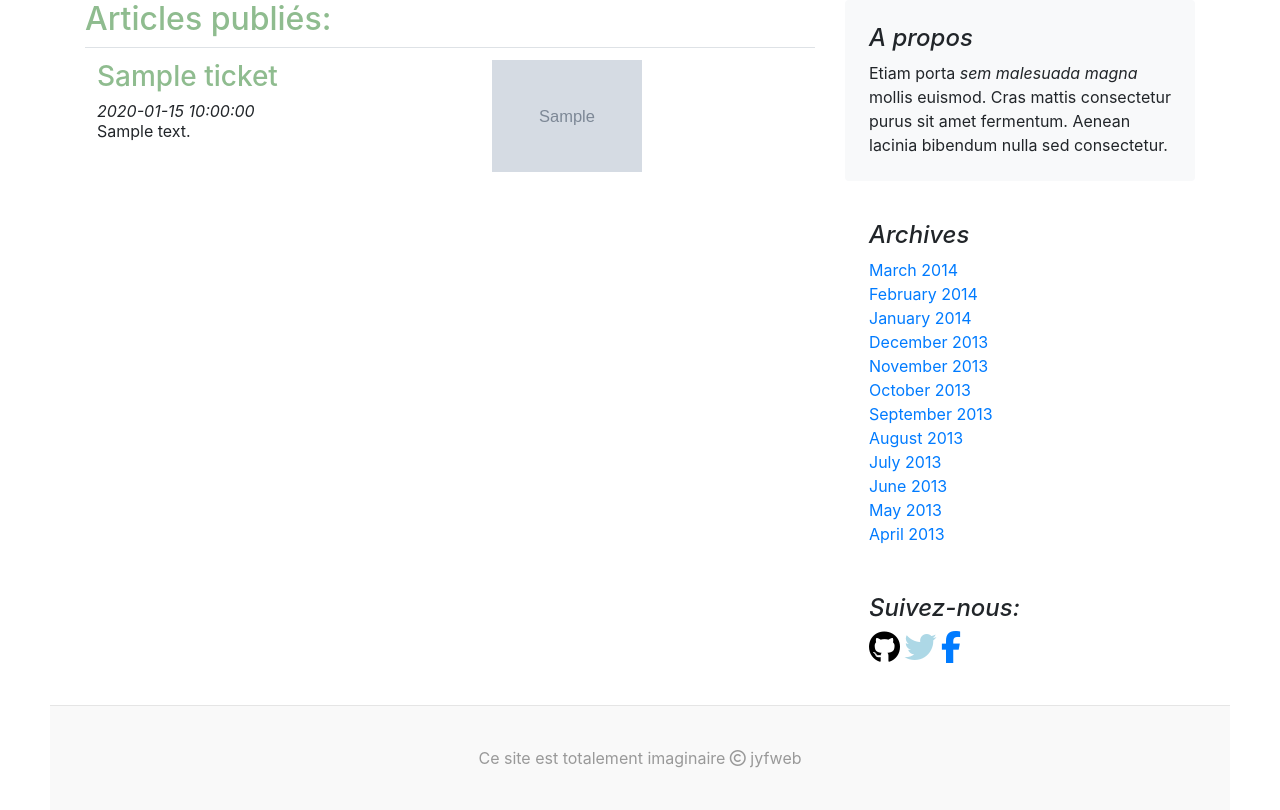
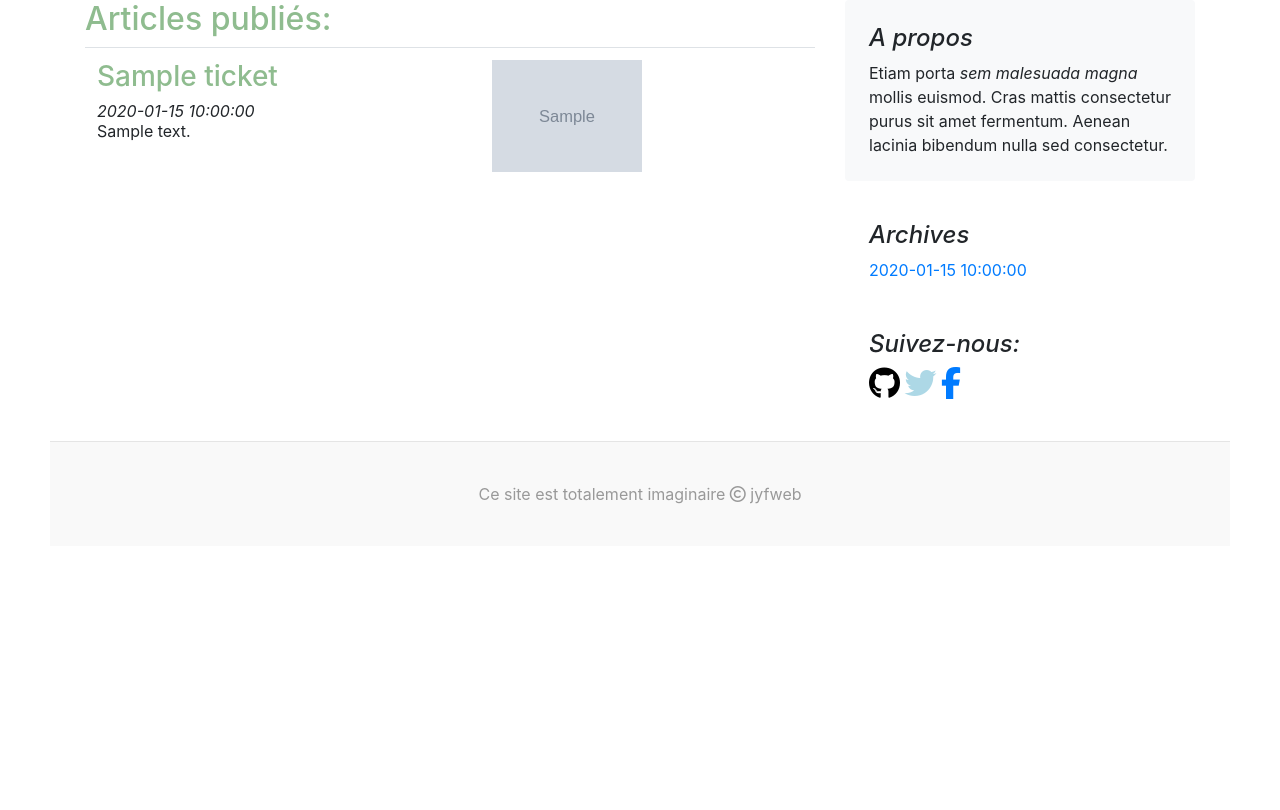
Before and after one commit to jyf-repo/blogForteroche, a PHP site: page / in a window 1280 px wide. Shown: the part 965-1775 px from the top of the page. After the commit the page ends 1469 px from the top, so only its background shows below. Run offline with PHP 8.4, Linux system fonts and the light colour scheme; tables that the repository leaves empty or names only in its code hold one stand-in row (values such as "Sample post"); grey boxes marked "Sample" are stand-in pictures; data that the repository does not hold is empty; some libraries are stand-ins or nearby versions.

Commit message:
insertion of links between firstpage and posts

```diff
--- a/controller/frontend.php
+++ b/controller/frontend.php
@@ -26,6 +26,7 @@ function listPosts()
     $getPost=$postManager->postGet($lastPost);
     $seePost=$postManager->postSee();
     $listPosts= $postManager->postsList();
+    $listDatePosts=$postManager->postsList();
 
     $commentManager= new \jyfweb\blogForteroche\model\CommentManager();
     $seeComment=$commentManager->commentSee();
--- a/model/postManager.php
+++ b/model/postManager.php
@@ -52,7 +52,6 @@ class PostManager extends DbConnect
 
     public function postInsert($title, $content)
     {
-        var_dump($title, $content);
         $db=$this->connect();
         $insert=$db->prepare('INSERT INTO ticket (title, content, date_creation)  VALUES (:title, :content, NOW()) ');
         $insert->execute(array(
--- a/view/frontend/postView.php
+++ b/view/frontend/postView.php
@@ -13,7 +13,7 @@
           <p class="lead my-3"> <em>Le <?= $getPost['date_creation'];?></em>
             <?=substr(htmlspecialchars($getPost['content']),0,100)?> ... </p>
 
-          <p class="lead mb-0"><a href="#" class="text-white font-weight-bold">Allons le lire...</a></p>
+          <p class="lead mb-0"><a href="index.php?action=comment&amp;postId=<?=$getPost['id'] ?>" class="text-white font-weight-bold">Allons le lire...</a></p>
         </div>
     </div>
     </div>
@@ -28,7 +28,7 @@
           <h3 class="mb-0"><?=htmlspecialchars($seeComment['author'])?></h3>
           <div class="mb-1 text-muted"><?=htmlspecialchars($seeComment['date_comment'])?></div>
           <p class="card-text mb-auto"><?=substr(htmlspecialchars($seeComment['comment']),0,50)?> ... </p>
-          <a href="#" class="stretched-link">Je vais lire</a>
+          <a href="index.php?action=comment&amp;postId=<?=$seeComment['id_ticket'] ?>" class="stretched-link">Je vais lire</a>
         </div>
 
         <div class="col-auto d-none d-lg-block">
@@ -41,10 +41,10 @@
       <div class="row no-gutters border rounded overflow-hidden flex-md-row mb-4 shadow-sm h-md-250 position-relative">
         <div class="col p-4 d-flex flex-column position-static">
           <strong class="d-inline-block mb-2 text-success">Presse</strong>
-          <a href="index.php?action=comment&amp;postId=<?=$seePost['id'] ?>"><h3><?=htmlspecialchars($seePost['title'])?></h3></a>
+          <h3><?=htmlspecialchars($seePost['title'])?></h3></a>
           <div class="mb-1 text-muted"><?=htmlspecialchars($seePost['date_creation'])?></div>
           <p class="mb-auto"><?=substr(htmlspecialchars($seePost['content']),0,50)?> ... </p>
-          <a href="#" class="stretched-link">Je vais lire</a>
+          <a href="index.php?action=comment&amp;postId=<?=$seePost['id'] ?>" class="stretched-link">Je vais lire</a>
         </div>
         <div class="col-auto d-none d-lg-block">
           <img src="public/image/<?= $seePost['image'];?>" width="250" background="#55595c" color="#eceeef" text="Thumbnail" alt="autre image">
@@ -61,27 +61,26 @@
                     <div class="col-md-8 blog-main">
     <h2>Articles publiés:</h2>
     <table class="table table-hover">
-     <tbody>
+    <tbody>
 
 <?php
-       echo $totalPosts;
+
 while ($dataPosts=$listPosts->fetch())
 {
 ?>
     <tr>
         <td>
-    <a href="index.php?action=comment&amp;postId=<?=$dataPosts['id'] ?>"><h3><?=htmlspecialchars($dataPosts['title'])?></h3></a><em><?=htmlspecialchars($dataPosts['date_creation'])?></em><p><?=htmlspecialchars($dataPosts['content'])?></p>
-
+            <a href="index.php?action=comment&amp;postId=<?=$dataPosts['id'] ?>"><h3><?=htmlspecialchars($dataPosts['title'])?></h3></a><em><?=htmlspecialchars($dataPosts['date_creation'])?></em><p><?=htmlspecialchars($dataPosts['content'])?></p>
         </td>
         <td>
             <img src="public/image/<?= $dataPosts['image'];?>" width="150px">
         </td>
-         </tr>
+        </tr>
 <?php
 }
 ?>
         </tbody>
-                        </table>
+        </table>
                     </div>
 
                 <aside class="col-md-4 blog-sidebar">
@@ -93,18 +92,16 @@ while ($dataPosts=$listPosts->fetch())
                   <div class="p-4">
                     <h4 class="font-italic">Archives</h4>
                     <ol class="list-unstyled mb-0">
-                      <li><a href="#">March 2014</a></li>
-                      <li><a href="#">February 2014</a></li>
-                      <li><a href="#">January 2014</a></li>
-                      <li><a href="#">December 2013</a></li>
-                      <li><a href="#">November 2013</a></li>
-                      <li><a href="#">October 2013</a></li>
-                      <li><a href="#">September 2013</a></li>
-                      <li><a href="#">August 2013</a></li>
-                      <li><a href="#">July 2013</a></li>
-                      <li><a href="#">June 2013</a></li>
-                      <li><a href="#">May 2013</a></li>
-                      <li><a href="#">April 2013</a></li>
+<?php
+
+while($againPosts=$listDatePosts->fetch())
+{
+?>
+                        <li><a href="index.php?action=comment&amp;postId=<?=$againPosts['id']; ?>"><?=htmlspecialchars($againPosts['date_creation']);?></a></li>
+<?php
+}
+?>
+
                     </ol>
                   </div>
 
```
